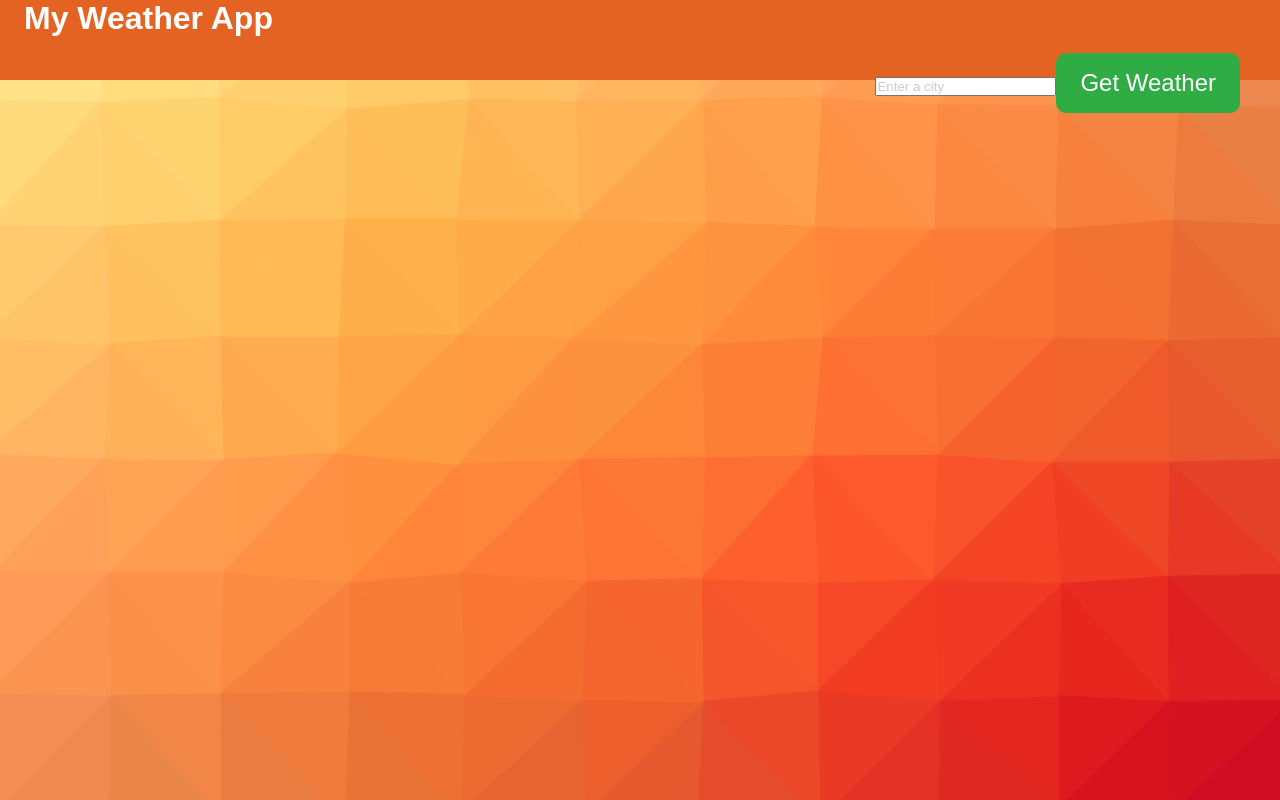
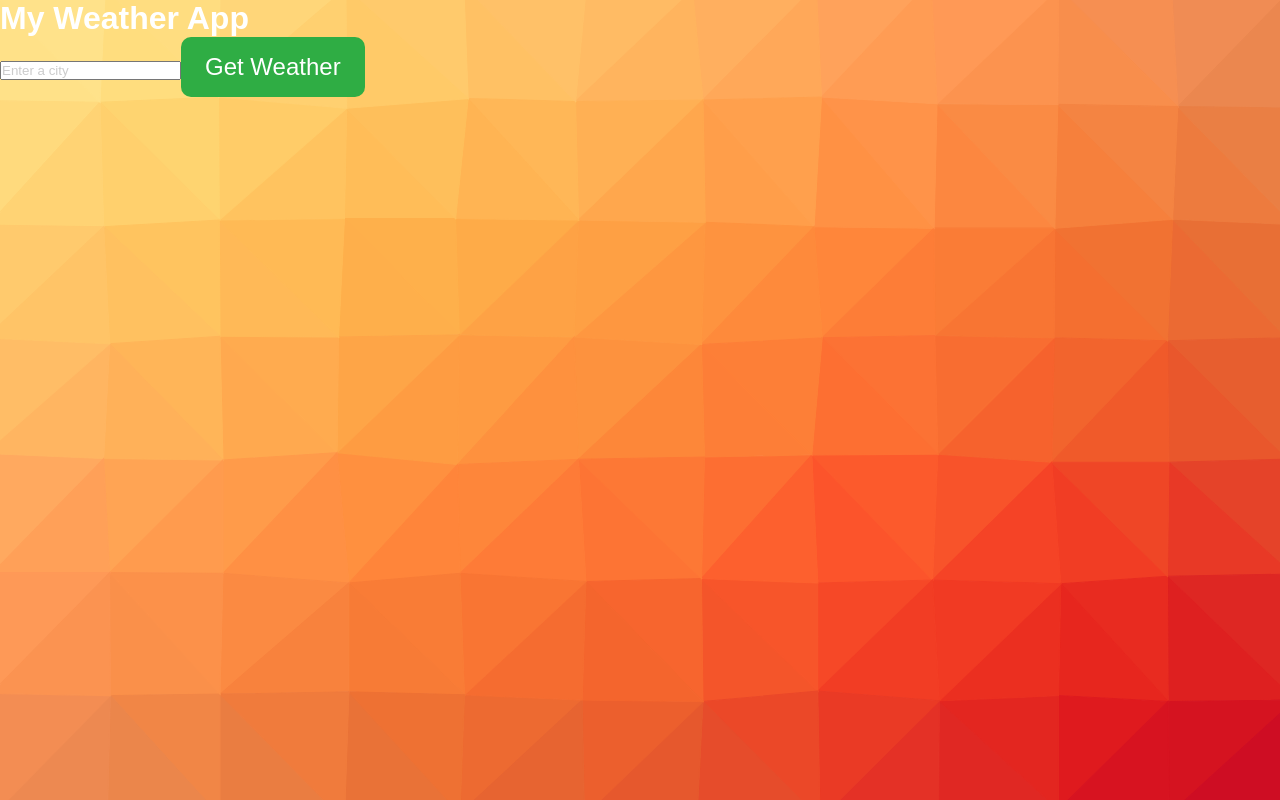
Before and after one commit to Whitleynl/myweatherapp, a React (Create React App) app: page / in a window 1280 px wide. Built offline with nearby package versions, Linux system fonts and the light colour scheme.

Commit message:
Separated components, need to add styling and make sure functionality is intact

```diff
--- a/src/App.js
+++ b/src/App.js
@@ -1,6 +1,8 @@
-import React, {useState} from 'react';
+import {useState} from 'react';
+import React, {Component} from 'react';
 import axios from 'axios';
 import './index.css';
+
 
 
 function App() {
@@ -21,27 +23,37 @@ function App() {
           console.log(response.data.list[i].main.humidity);
         }
         for (let i = 0; i < response.data.list.length; i++) {
-          console.log(response.data.list[i].weather[0].description);
+          console.log(response.data.list[i].weather[0].description)
         }
       });
     }
   }
 
+  class HeaderBar extends React.Component {
+    render() {
       return (
-    <div className="app">
-      <div className="headerBar">
+        <div className="HeaderBar">
           <div className="header">
             <h1>My Weather App</h1>
           </div>
           <div className="search">
             <input
-              value={city}
-              onChange={event => setCity(event.target.value)}
-              onKeyPress={searchCity}
+              value={this.props.city}
+              onChange={event => this.props.setCity(event.target.value)}
+              onKeyPress={this.props.searchCity}
               placeholder="Enter a city"
               type="text"/>
-            <button onClick={searchCity}>Get Weather</button>
+            <button onClick={this.props.searchCity}>Get Weather</button>
           </div>
+        </div>
+      );
+    }
+  }
+
+  class Results extends React.Component {
+       render() {
+       return (
+            <div className="Results">
             <div className="date">
             </div>
             <div className="city">
@@ -55,6 +67,32 @@ function App() {
             </div>
             </div>
             </div>
+       );
+       }
+       }
+
+  class EntireAppPage extends React.Component {
+       render() {
+       return (
+            <div className="EntireAppPage">
+            <HeaderBar
+                 city={this.props.city}
+                 setCity={this.props.setCity}
+                 searchCity={this.props.searchCity}
+            />
+            <Results />
+            </div>
+       );
+        }
+  }
+
+  return (
+    <div className="App">
+      <EntireAppPage
+        city={city}
+        setCity={setCity}
+        searchCity={searchCity}
+      />
     </div>
   );
 }
--- a/src/index.css
+++ b/src/index.css
@@ -4,7 +4,7 @@
   padding: 0;
 }
 
-.app {
+.App {
   height: 100vh;
   width: 100vw;
   position: relative;
@@ -19,7 +19,7 @@
   left: 0;
 }
 
-.app .headerBar {
+.app .HeaderBar {
   position: absolute;
   top: 0;
   left: 0;
```
Lines whose indentation alone changed are shown as unchanged.
